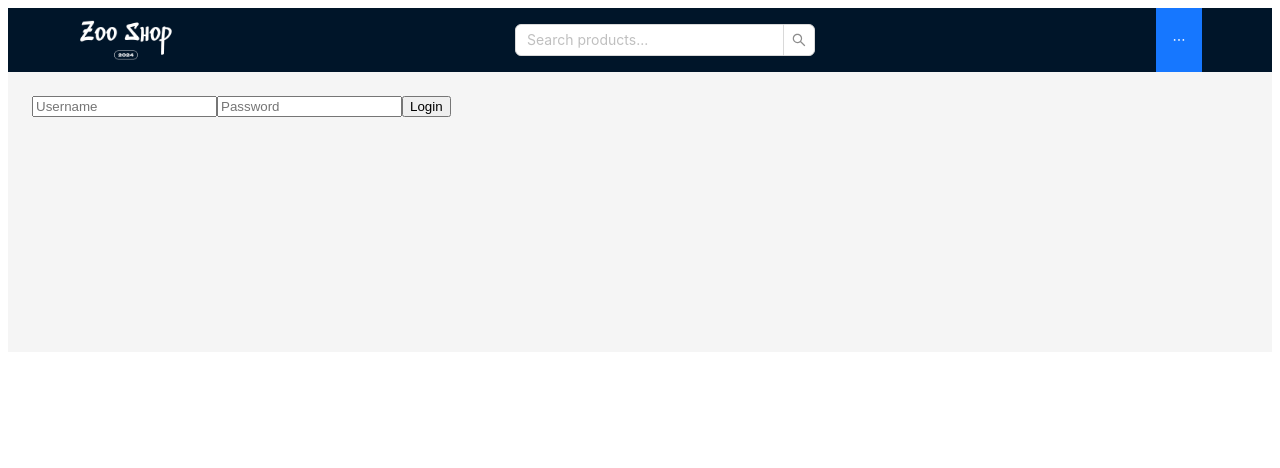
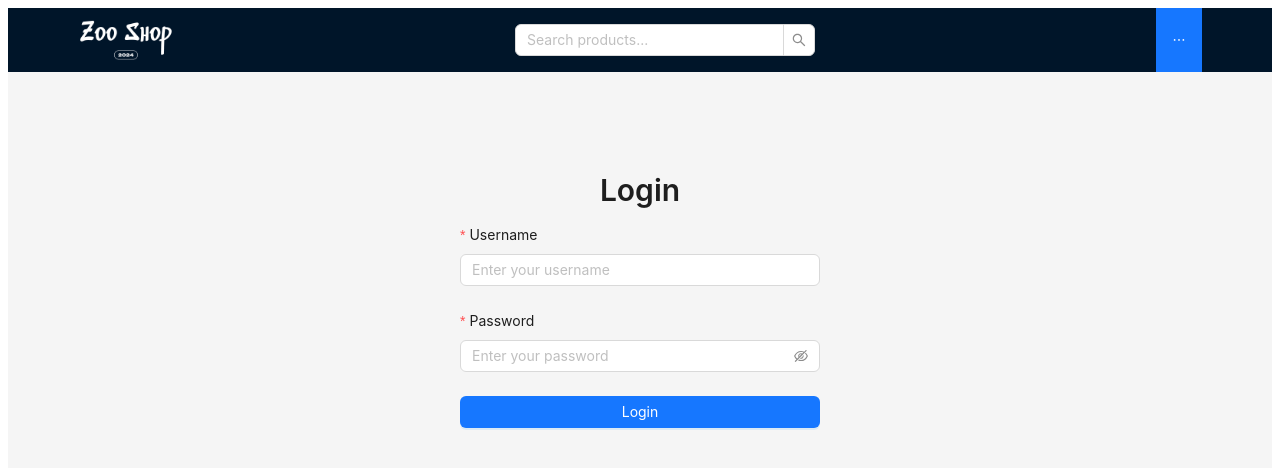
Before and after one commit to shynottea/zoo-app, a React (Create React App) app: page /login in a window 1280 px wide. Shown: the top 468 px of the page. Built offline with nearby package versions, Linux system fonts and the light colour scheme.

Commit message:
improved styles

```diff
--- a/package.json
+++ b/package.json
@@ -6,7 +6,7 @@
     "@testing-library/jest-dom": "^5.17.0",
     "@testing-library/react": "^13.4.0",
     "@testing-library/user-event": "^13.5.0",
-    "antd": "^5.21.3",
+    "antd": "^5.21.4",
     "js-cookie": "^3.0.5",
     "next": "^14.2.15",
     "react": "^18.3.1",
--- a/src/routes/Login.js
+++ b/src/routes/Login.js
@@ -1,53 +1,84 @@
-// Login.js
 import React, { useState, useContext } from 'react';
 import { AuthContext } from './AuthContext';
 import { useNavigate } from 'react-router-dom';
+import { Form, Input, Button, Typography, message } from 'antd';
+
+const { Title, Text } = Typography;
 
 const Login = () => {
   const { isAuth, login, logout, username } = useContext(AuthContext);
-  const [inputUsername, setInputUsername] = useState('');
-  const [password, setPassword] = useState('');
-  const [error, setError] = useState('');
+  const [loading, setLoading] = useState(false);
   const navigate = useNavigate();
 
-  const handleLogin = async () => {
+  const onFinish = async (values) => {
+    const { inputUsername, password } = values;
+    setLoading(true);
+
     const success = await login(inputUsername, password);
+    setLoading(false);
+
     if (success) {
-      setError('');
+      message.success(`Welcome, ${inputUsername}!`);
       navigate('/'); // Redirect after login
     } else {
-      setError('Invalid username or password');
+      message.error('Invalid username or password');
     }
   };
 
   const handleLogout = () => {
     logout();
+    message.info('Logged out successfully');
     navigate('/');
   };
 
   return (
-      <div>
+      <div style={{ maxWidth: '400px', margin: '0 auto', padding: '50px 20px' }}>
         {isAuth ? (
-            <div>
-              <p>Welcome, {username}!</p>
-              <button onClick={handleLogout}>Logout</button>
+            <div style={{ textAlign: 'center' }}>
+              <Title level={3}>Welcome, {username}!</Title>
+              <Button type="primary" onClick={handleLogout}>
+                Logout
+              </Button>
             </div>
         ) : (
             <div>
-              <input
-                  type="text"
-                  value={inputUsername}
-                  onChange={(e) => setInputUsername(e.target.value)}
-                  placeholder="Username"
-              />
-              <input
-                  type="password"
-                  value={password}
-                  onChange={(e) => setPassword(e.target.value)}
-                  placeholder="Password"
-              />
-              <button onClick={handleLogin}>Login</button>
-              {error && <p style={{ color: 'red' }}>{error}</p>}
+              <Title level={2} style={{ textAlign: 'center' }}>Login</Title>
+              <Form
+                  name="login-form"
+                  onFinish={onFinish}
+                  layout="vertical"
+              >
+                <Form.Item
+                    label="Username"
+                    name="inputUsername"
+                    rules={[
+                      { required: true, message: 'Please input your username!' },
+                    ]}
+                >
+                  <Input placeholder="Enter your username" />
+                </Form.Item>
+
+                <Form.Item
+                    label="Password"
+                    name="password"
+                    rules={[
+                      { required: true, message: 'Please input your password!' },
+                    ]}
+                >
+                  <Input.Password placeholder="Enter your password" />
+                </Form.Item>
+
+                <Form.Item>
+                  <Button
+                      type="primary"
+                      htmlType="submit"
+                      loading={loading}
+                      style={{ width: '100%' }}
+                  >
+                    Login
+                  </Button>
+                </Form.Item>
+              </Form>
             </div>
         )}
       </div>
```
Also changed, not shown: 1 other file (tests, documents, lock files or other folders).
